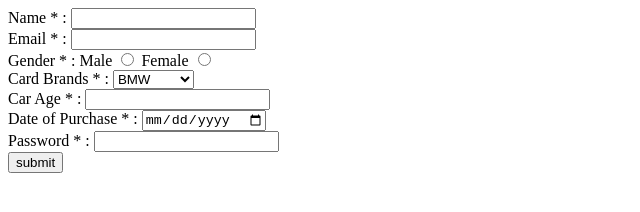
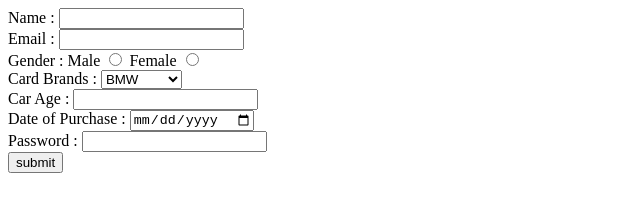
Before and after one commit to acciojob/car-insurance-form-akshaynagar14, a website: page main.html in a window 1280 px wide. Shown: the whole page, without its empty margins (0-640 px from the left). Drawn offline with Linux system fonts and the light colour scheme.

Commit message:
created a submission

```diff
--- a/main.html
+++ b/main.html
@@ -10,17 +10,17 @@
 	<!-- the entire body must be written by student -->
 	<form>
 		    <div id="name">
-			<label for=""name""> Name * : <input type="text" name = "name" required ></label>
+			<label for=""name""> Name  : <input type="text" name = "name" required ></label>
 		    </div>
 		    <div id="email">
-			<label for=""email""> Email * : <input type="email" name = "email" required ></label>
+			<label for=""email""> Email : <input type="email" name = "email" required ></label>
 		    </div>
 		    <div>
-			<label for=""gender""> Gender * : Male  <input type="radio" name="gender" id="Male" required> Female <input type="radio" name="gender" id="Female" required></label>
+			<label for=""gender""> Gender  : Male  <input type="radio" name="gender" id="Male" required> Female <input type="radio" name="gender" id="Female" required></label>
 		    </div>
 		    <div id="cars">
 		    <label for=""Car_Brands"">
-		    Card Brands * :
+		    Card Brands  :
             <select name="car_brand" required>
             <option value="Visa">BMW</option>
             <option value="Rupees">Audi</option>
@@ -29,13 +29,13 @@
 		    </label>
 			</div>
 		    <div id="carage">
-			<label for=""car_age""> Car Age * : <input type="number" name = "name" required ></label>
+			<label for=""car_age""> Car Age  : <input type="number" name = "name" required ></label>
 			</div>
 		    <div id="dop">
-			<label for=""Date_of_Purchase""> Date of Purchase * : <input type="date" name = "Date_of_Purchase" required ></label>
+			<label for=""Date_of_Purchase""> Date of Purchase  : <input type="date" name = "Date_of_Purchase" required ></label>
 			</div>
 		    <div id="password">
-		    <label for=""Password"">Password * : <input type="password" name="cvv" id="cvv" required></label>
+		    <label for=""Password"">Password  : <input type="password" name="cvv" id="cvv" required></label>
 			</div>
 		    <div>
 		    <label for=""name"">
```
